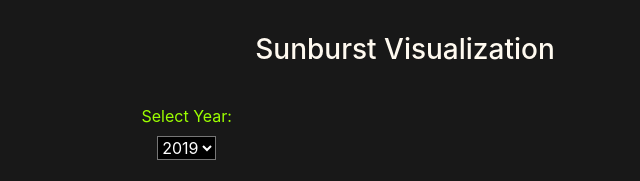
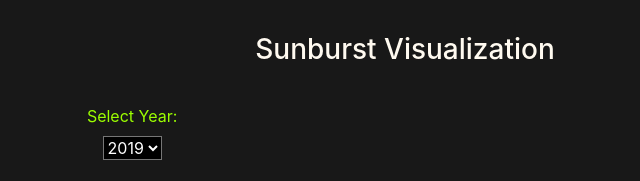
Before and after one commit to ASooklall/project-2-spotify, a Flask app: page / in a window 1280 px wide; the page is wider, and only the part inside the window is pictured. Shown: the part 918-1099 px from the top of that part, without its empty margins (235-875 px from the left). Run offline with Flask 2, Linux system fonts and the light colour scheme; data comes from the database, SQL or seed files in the repository; some libraries are stand-ins or nearby versions.

Commit message:
adjusted year dropdown in index.html and cleaned forcegrap script comments

```diff
--- a/templates/index.html
+++ b/templates/index.html
@@ -38,7 +38,7 @@
             </div>
         </div>
         <div class="row" id="button-container">
-            <div class="col-md-8">
+            <div class="col-md-7">
                 <label class="year-label">Select Year:</label>
                 <div id="prm">
                     <select id="sunburst-year">
```
Also changed, not shown: static/js/forcegraph.js (+0 -26 lines).
